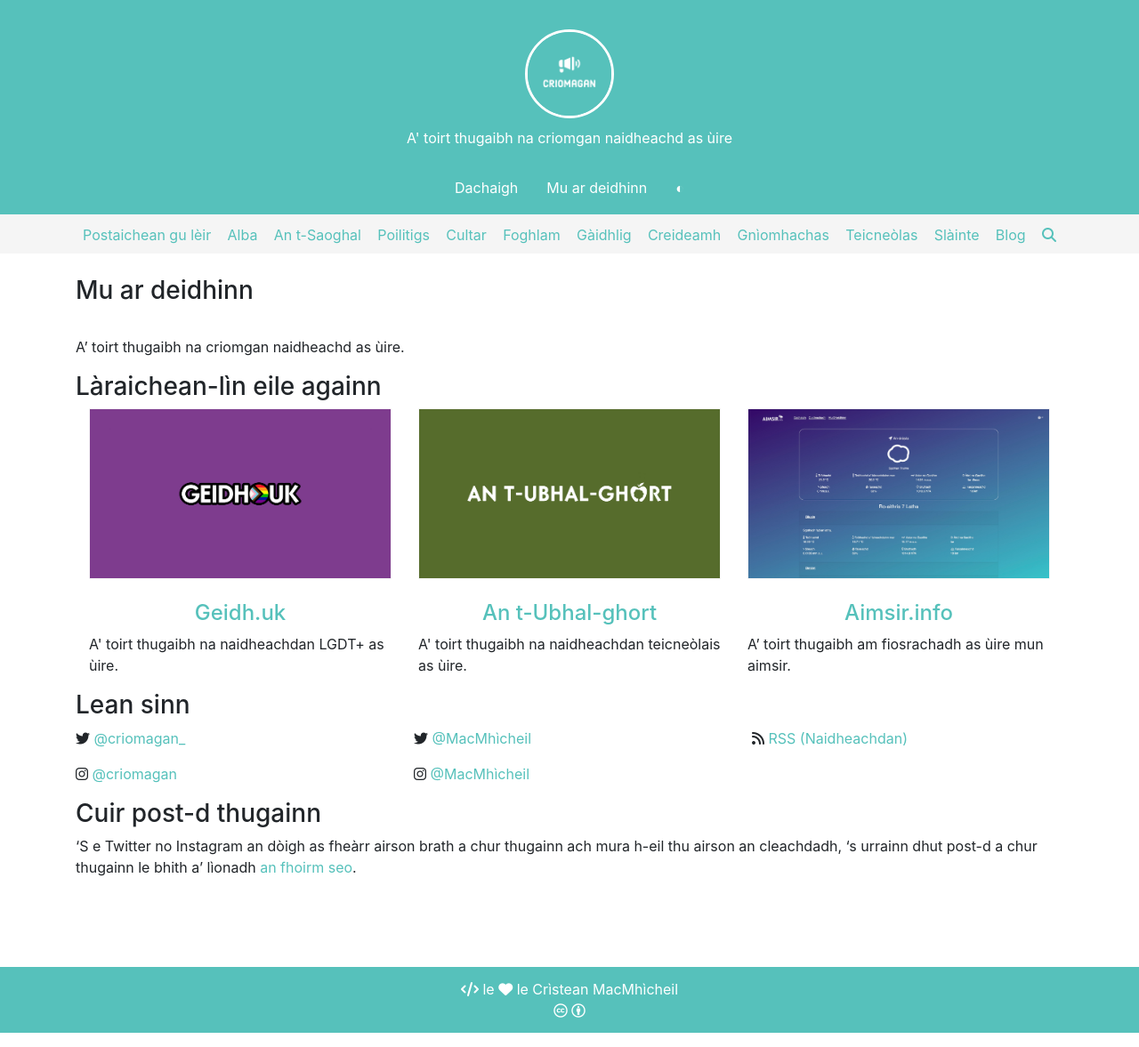
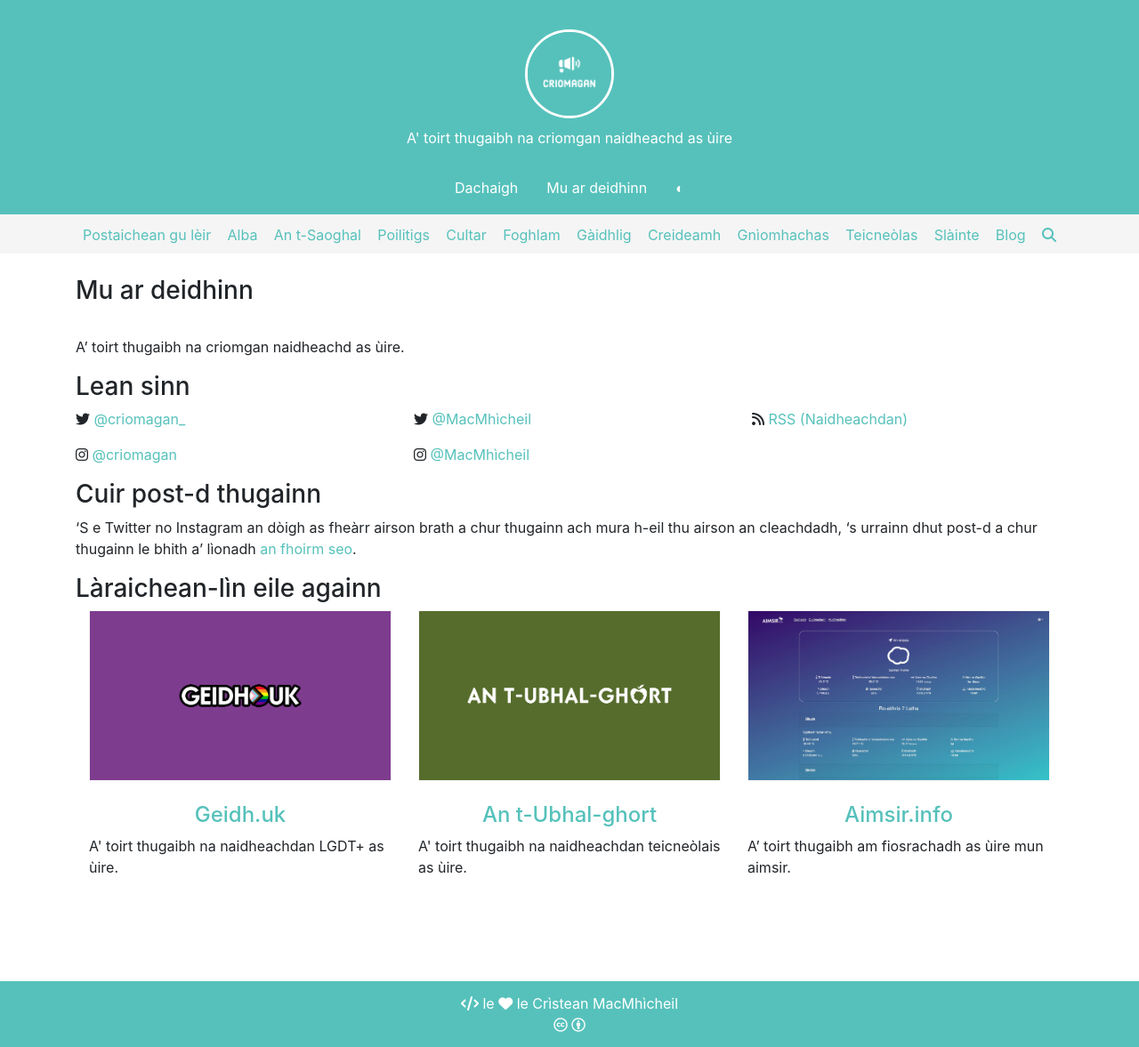
Before and after one commit to criomagan/criomagan.github.io, a Jekyll site: the page built from mu-ar-deidhinn.md, in a window 1280 px wide. Shown: the whole page at 89% size. Built offline with Jekyll 4.4.1, drawn with Linux system fonts in a browser that asks for light colours; nearby versions of some CDN libraries.

Commit message:
Update mu-ar-deidhinn.md

```diff
--- a/mu-ar-deidhinn.md
+++ b/mu-ar-deidhinn.md
@@ -6,10 +6,6 @@
 
 A' toirt thugaibh na criomgan naidheachd as ùire.
 
-### Làraichean-lìn eile againn
-
-{% include network.html %}
-
 ### Lean sinn
 
 {% include social.html %}
@@ -17,3 +13,7 @@
 ### Cuir post-d thugainn
 
 'S e Twitter no Instagram an dòigh as fheàrr airson brath a chur thugainn ach mura h-eil thu airson an cleachdadh, 's urrainn dhut post-d a chur thugainn le bhith a' lìonadh [an fhoirm seo]({{ site.baseurl }}/cuir-fios).
+
+### Làraichean-lìn eile againn
+
+{% include network.html %}
```
